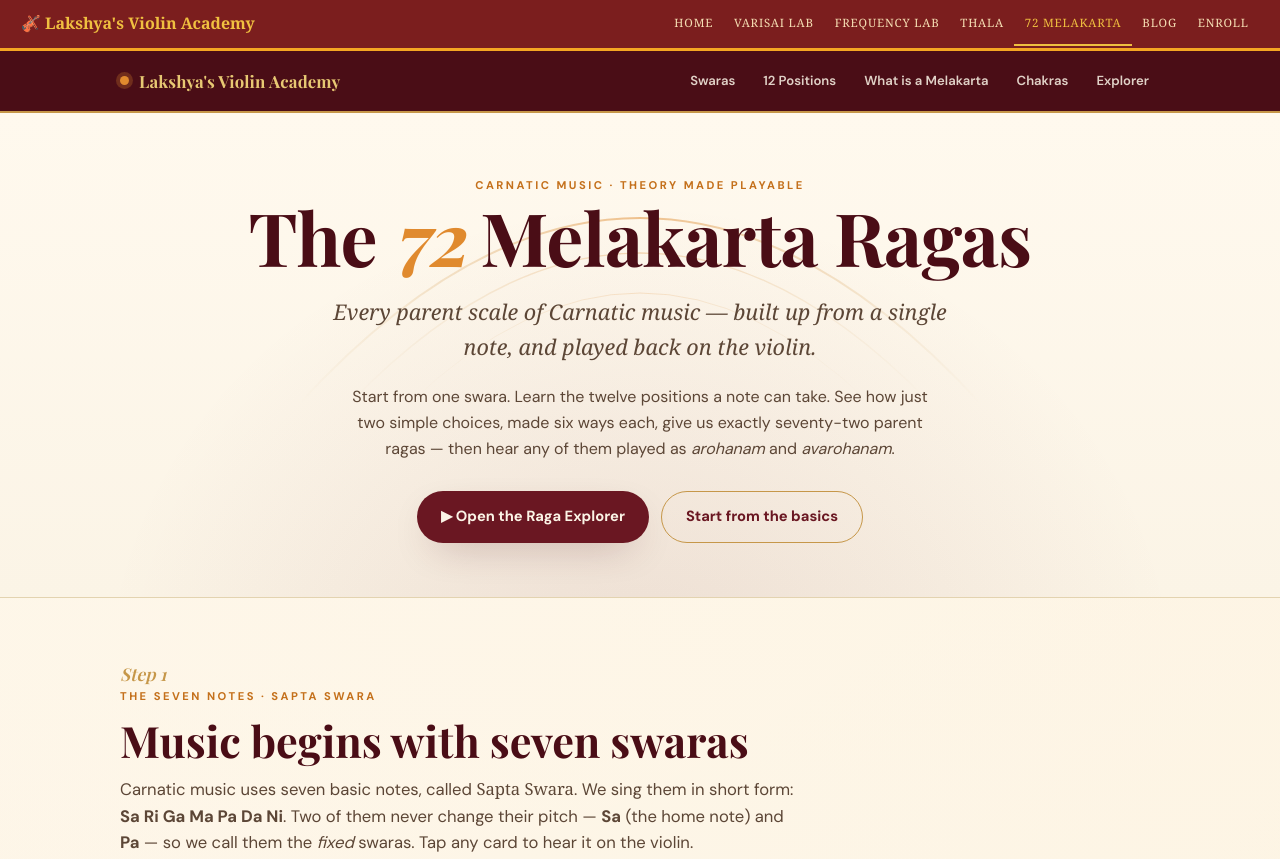
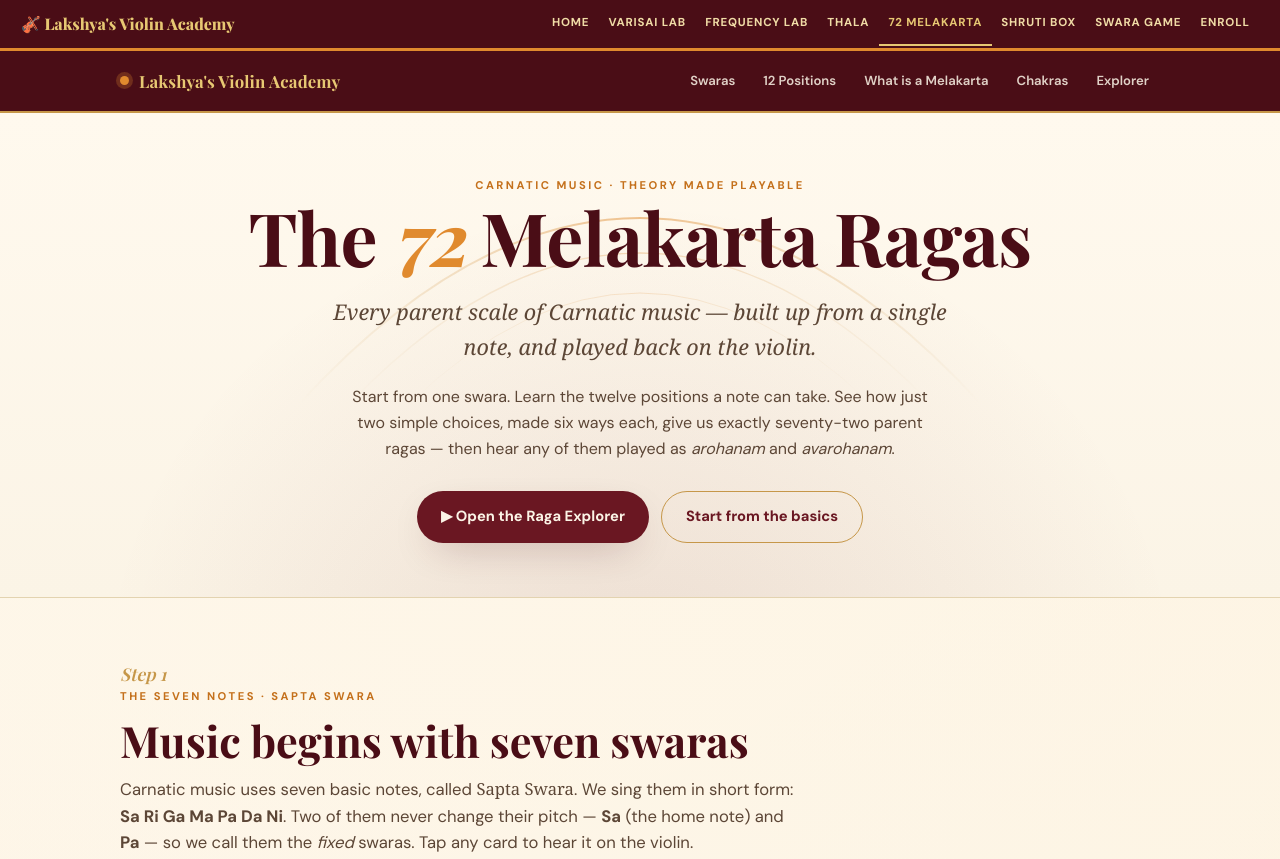
Before and after one commit to aj392500/lakshyas-violin-academy, a plain HTML site: page melakarta-explorer.html in a window 1280 px wide. Shown: the top 859 px of the page. Drawn offline with nearby package versions, Linux system fonts and the light colour scheme; a web font is replaced by a local one.

Commit message:
Add files via upload

```diff
--- a/melakarta-explorer.html
+++ b/melakarta-explorer.html
@@ -220,16 +220,16 @@
 </style>
 </head>
 <body>
-<!-- ░░ Lakshya's Violin Academy — site ribbon (added on merge) ░░ -->
+
 <style>
-  .lva-ribbon{background:#7B1E1E;border-bottom:3px solid #F5A623;display:flex;align-items:center;justify-content:space-between;flex-wrap:wrap;padding:0 1.3rem;font-family:Georgia,'Times New Roman',serif;}
+  .lva-ribbon{background:#4a0d16;border-bottom:3px solid #e08a2e;display:flex;align-items:center;justify-content:space-between;flex-wrap:wrap;padding:0 1.3rem;}
   .lva-ribbon a{text-decoration:none;}
-  .lva-ribbon .lva-brand{color:#F0C040;font-weight:700;font-size:1rem;padding:0.7rem 0;white-space:nowrap;}
+  .lva-ribbon .lva-brand{color:#e7c873;font-family:'Playfair Display','Noto Serif',serif;font-weight:800;font-size:1rem;padding:0.7rem 0;white-space:nowrap;}
   .lva-ribbon .lva-links{display:flex;flex-wrap:wrap;align-items:center;}
-  .lva-ribbon .lva-links a{color:#F5DEB3;font-size:0.72rem;letter-spacing:0.07em;text-transform:uppercase;padding:0.75rem 0.65rem;border-bottom:2px solid transparent;transition:color .2s,border-color .2s;white-space:nowrap;}
-  .lva-ribbon .lva-links a:hover{color:#F0C040;border-bottom-color:#F0C040;}
-  .lva-ribbon .lva-links a.cur{color:#F0C040;border-bottom-color:#F0C040;}
-  @media(max-width:620px){.lva-ribbon{padding:0 0.7rem;}.lva-ribbon .lva-brand{font-size:0.82rem;}.lva-ribbon .lva-links a{padding:0.5rem 0.4rem;font-size:0.6rem;}}
+  .lva-ribbon .lva-links a{color:#f0dca6;font-size:0.72rem;letter-spacing:0.07em;text-transform:uppercase;font-weight:700;padding:0.75rem 0.6rem;border-bottom:2px solid transparent;transition:color .2s,border-color .2s;white-space:nowrap;}
+  .lva-ribbon .lva-links a:hover{color:#e7c873;border-bottom-color:#e7c873;}
+  .lva-ribbon .lva-links a.cur{color:#e7c873;border-bottom-color:#e7c873;}
+  @media(max-width:620px){.lva-ribbon{padding:0 0.7rem;}.lva-ribbon .lva-brand{font-size:0.82rem;}.lva-ribbon .lva-links a{padding:0.5rem 0.38rem;font-size:0.6rem;}}
 </style>
 <div class="lva-ribbon">
   <a class="lva-brand" href="index.html">🎻 Lakshya's Violin Academy</a>
@@ -239,12 +239,12 @@
     <a href="frequency-and-swaras.html">Frequency Lab</a>
     <a href="thala-basics.html">Thala</a>
     <a href="melakarta-explorer.html" class="cur">72 Melakarta</a>
-    <a href="blog-sound-vibration-carnatic.html">Blog</a>
+    <a href="shruti-box.html">Shruti Box</a>
+    <a href="swara-guessing-game.html">Swara Game</a>
     <a href="index.html#contact">Enroll</a>
   </div>
 </div>
 
-<!-- TOP BAR -->
 <div class="topbar">
   <div class="wrap">
     <div class="brand"><span class="dot"></span>Lakshya's Violin Academy</div>
@@ -450,7 +450,6 @@
     <p>Courses: Little Strings · Swara Sadhana · Raga Pravesham</p>
     <p style="margin-top:14px">Guided by Guru Smt. Rama Gurumoorthy</p>
   </div>
-<div style="margin-top:14px;font-size:0.82rem;opacity:0.95;">Enquiries &amp; free trial &nbsp;·&nbsp; <a href="https://wa.me/919003030454" style="color:#F0C040;text-decoration:none;">WhatsApp +91 90030 30454</a> &nbsp;·&nbsp; <a href="mailto:j.ajaychandran@gmail.com" style="color:#F0C040;text-decoration:none;">j.ajaychandran@gmail.com</a></div>
 </footer>
 
 <script>
```
Also changed, not shown: frequency-and-swaras.html (+9 -9 lines), thala-basics.html (+9 -10 lines), varisai-lab.html (+2 -0 lines).
